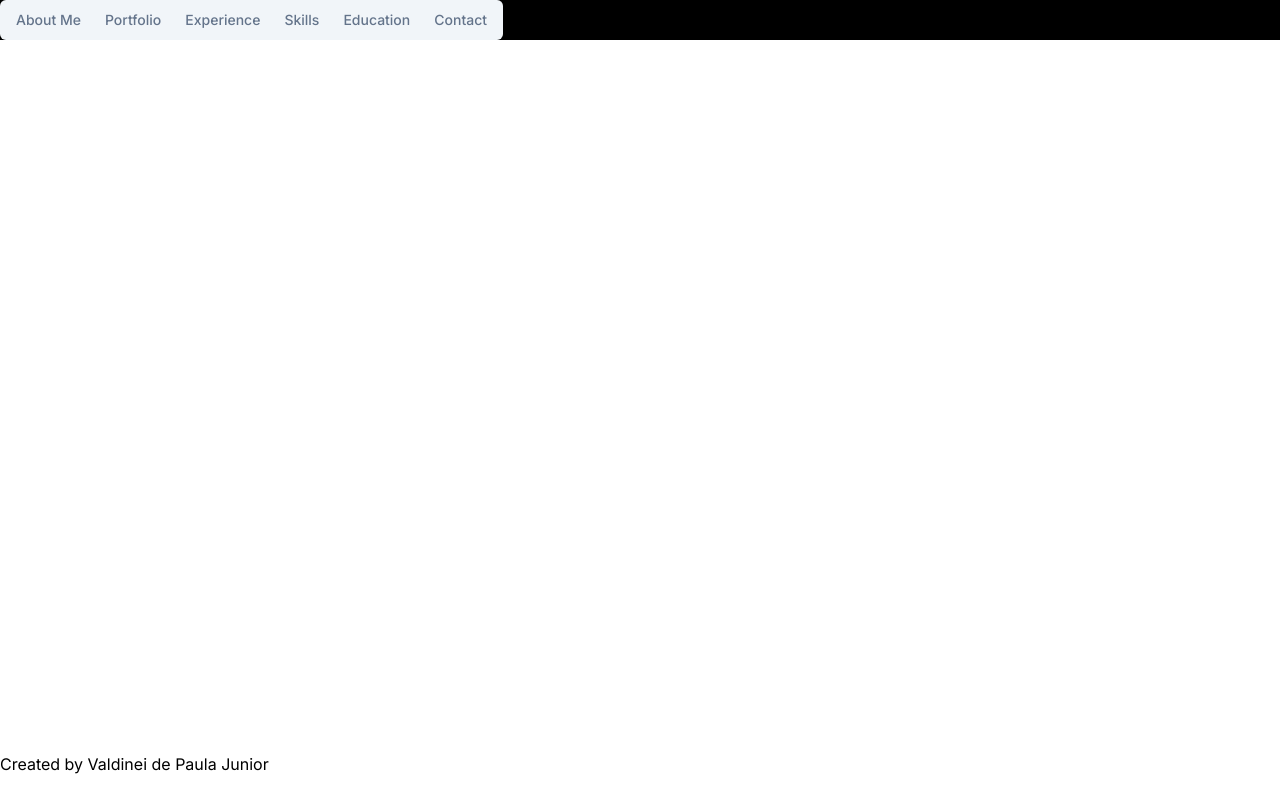
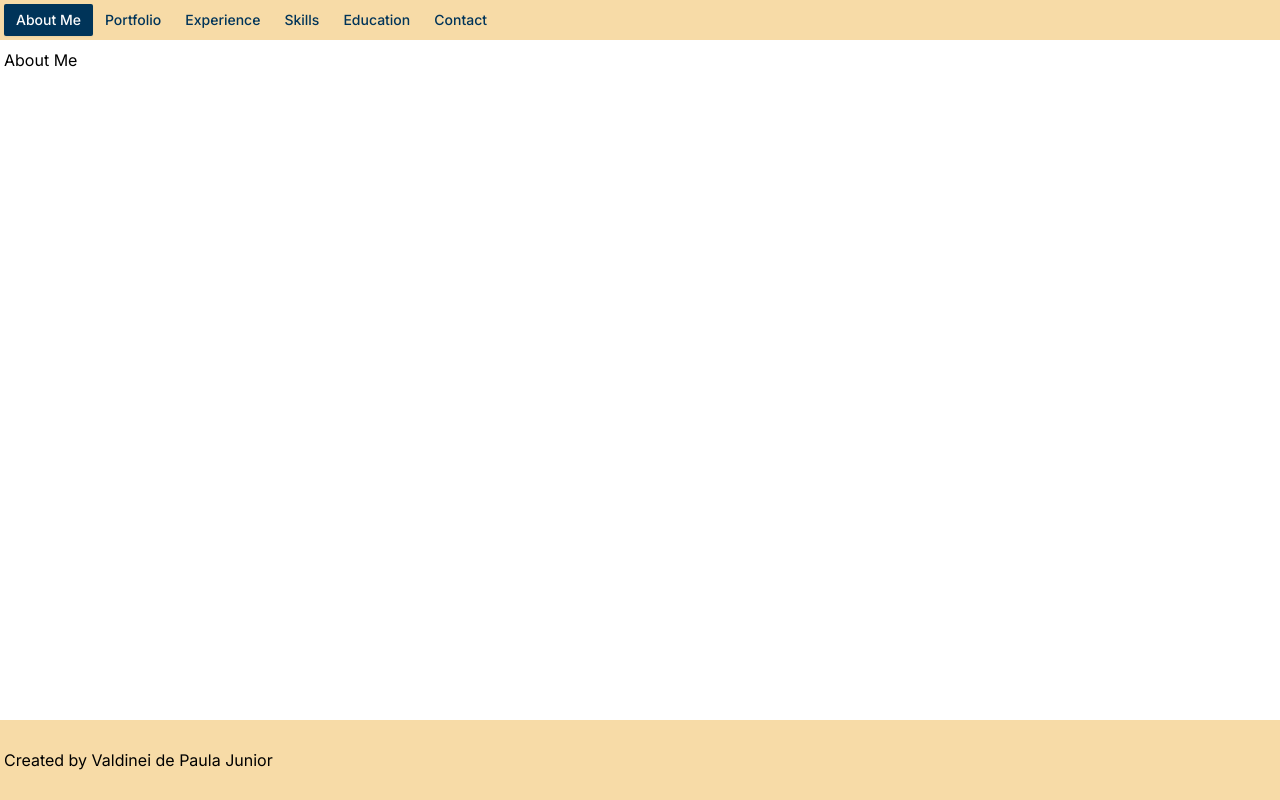
Before and after one commit to ValdineiJunior/valdinei-junior-landing-page, a Next.js app: page / in a window 1280 px wide. Built offline with nearby package versions, Linux system fonts and the light colour scheme.

Commit message:
feat: configure the colors of tabs, header and footer

```diff
--- a/app/page.tsx
+++ b/app/page.tsx
@@ -2,9 +2,9 @@ import { Tabs, TabsContent, TabsList, TabsTrigger } from "@/components/ui/tabs";
 
 export default function Home() {
   return (
-    <Tabs defaultValue="account" className="flex min-h-screen flex-col">
-      <header className="sticky top-0 z-50 w-full bg-black">
-        <div>
+    <Tabs defaultValue="about" className="flex min-h-screen flex-col">
+      <header className="sticky top-0 z-50 w-full bg-monYellow">
+        <div className="mx-auto w-full max-w-7xl">
           <TabsList>
             <TabsTrigger value="about">About Me</TabsTrigger>
             <TabsTrigger value="portfolio">Portfolio</TabsTrigger>
@@ -15,7 +15,7 @@ export default function Home() {
           </TabsList>
         </div>
       </header>
-      <main className="flex-1">
+      <main className="mx-auto w-full max-w-7xl flex-1 px-1">
         <TabsContent value="about">
           <h1>About Me</h1>
         </TabsContent>
@@ -35,7 +35,11 @@ export default function Home() {
           <h1>Contact</h1>
         </TabsContent>
       </main>
-      <footer className="py-6">Created by Valdinei de Paula Junior</footer>
+      <footer className="h-20 content-center bg-monYellow">
+        <div className="mx-auto w-full max-w-7xl px-1">
+          Created by Valdinei de Paula Junior
+        </div>
+      </footer>
     </Tabs>
   );
 }
--- a/components/ui/tabs.tsx
+++ b/components/ui/tabs.tsx
@@ -1,11 +1,11 @@
-"use client"
+"use client";
 
-import * as React from "react"
-import * as TabsPrimitive from "@radix-ui/react-tabs"
+import * as React from "react";
+import * as TabsPrimitive from "@radix-ui/react-tabs";
 
-import { cn } from "@/lib/utils"
+import { cn } from "@/lib/utils";
 
-const Tabs = TabsPrimitive.Root
+const Tabs = TabsPrimitive.Root;
 
 const TabsList = React.forwardRef<
   React.ElementRef<typeof TabsPrimitive.List>,
@@ -14,13 +14,13 @@ const TabsList = React.forwardRef<
   <TabsPrimitive.List
     ref={ref}
     className={cn(
-      "inline-flex h-10 items-center justify-center rounded-md bg-slate-100 p-1 text-slate-500 dark:bg-slate-800 dark:text-slate-400",
-      className
+      "inline-flex items-center justify-center p-1 text-textExtraBig text-darkBlue",
+      className,
     )}
     {...props}
   />
-))
-TabsList.displayName = TabsPrimitive.List.displayName
+));
+TabsList.displayName = TabsPrimitive.List.displayName;
 
 const TabsTrigger = React.forwardRef<
   React.ElementRef<typeof TabsPrimitive.Trigger>,
@@ -29,13 +29,13 @@ const TabsTrigger = React.forwardRef<
   <TabsPrimitive.Trigger
     ref={ref}
     className={cn(
-      "inline-flex items-center justify-center whitespace-nowrap rounded-sm px-3 py-1.5 text-sm font-medium ring-offset-white transition-all focus-visible:outline-none focus-visible:ring-2 focus-visible:ring-slate-950 focus-visible:ring-offset-2 disabled:pointer-events-none disabled:opacity-50 data-[state=active]:bg-white data-[state=active]:text-slate-950 data-[state=active]:shadow-sm dark:ring-offset-slate-950 dark:focus-visible:ring-slate-300 dark:data-[state=active]:bg-slate-950 dark:data-[state=active]:text-slate-50",
-      className
+      "inline-flex items-center justify-center whitespace-nowrap rounded-sm px-3 py-1.5 text-sm font-medium ring-offset-white transition-all focus-visible:outline-none focus-visible:ring-2 focus-visible:ring-slate-950 focus-visible:ring-offset-2 disabled:pointer-events-none disabled:opacity-50 data-[state=active]:bg-darkBlue data-[state=active]:text-main-50 data-[state=active]:shadow-sm",
+      className,
     )}
     {...props}
   />
-))
-TabsTrigger.displayName = TabsPrimitive.Trigger.displayName
+));
+TabsTrigger.displayName = TabsPrimitive.Trigger.displayName;
 
 const TabsContent = React.forwardRef<
   React.ElementRef<typeof TabsPrimitive.Content>,
@@ -45,11 +45,11 @@ const TabsContent = React.forwardRef<
     ref={ref}
     className={cn(
       "mt-2 ring-offset-white focus-visible:outline-none focus-visible:ring-2 focus-visible:ring-slate-950 focus-visible:ring-offset-2 dark:ring-offset-slate-950 dark:focus-visible:ring-slate-300",
-      className
+      className,
     )}
     {...props}
   />
-))
-TabsContent.displayName = TabsPrimitive.Content.displayName
+));
+TabsContent.displayName = TabsPrimitive.Content.displayName;
 
-export { Tabs, TabsList, TabsTrigger, TabsContent }
+export { Tabs, TabsList, TabsTrigger, TabsContent };
```
